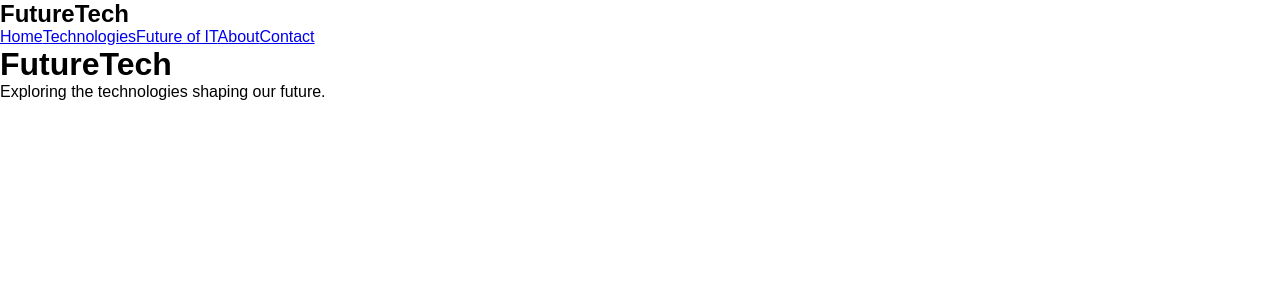
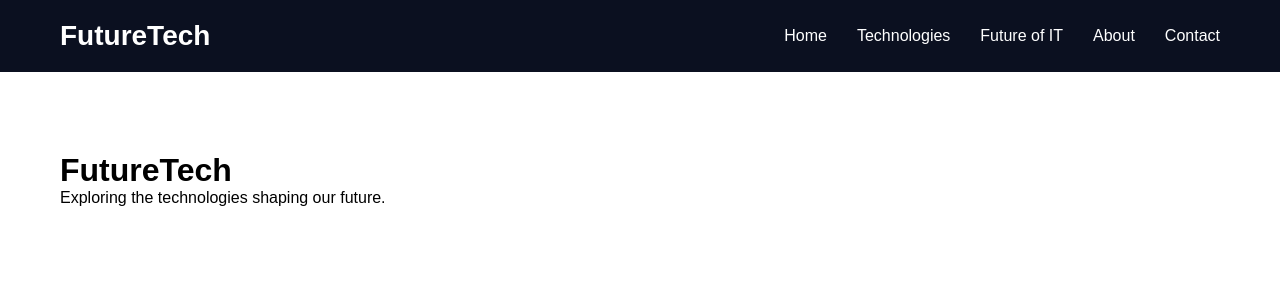
Before and after one commit to ali-mokdadd/futuretech, a React (Vite) app: page / in a window 1280 px wide. Shown: the top 300 px of the page. Built offline with nearby package versions, Linux system fonts and the light colour scheme.

Commit message:
added the navbar with its design

```diff
--- a/src/App.css
+++ b/src/App.css
@@ -0,0 +1,33 @@
+nav {
+  width: 100%;
+  display: flex;
+  justify-content: space-between;
+  align-items: center;
+  padding: 20px 60px;
+  background: #0b1020;
+  color: white;
+}
+
+nav h2 {
+  font-size: 28px;
+}
+
+nav div:last-child {
+  display: flex;
+  gap: 30px;
+}
+
+nav a {
+  color: white;
+  text-decoration: none;
+  font-size: 16px;
+  transition: 0.3s;
+}
+
+nav a:hover {
+  color: #5ee7df;
+}
+
+main {
+  padding: 80px 60px;
+}
--- a/src/App.jsx
+++ b/src/App.jsx
@@ -1,3 +1,4 @@
+import "./App.css";
 import Navbar from "./components/Navbar";
 
 function App() {
```
